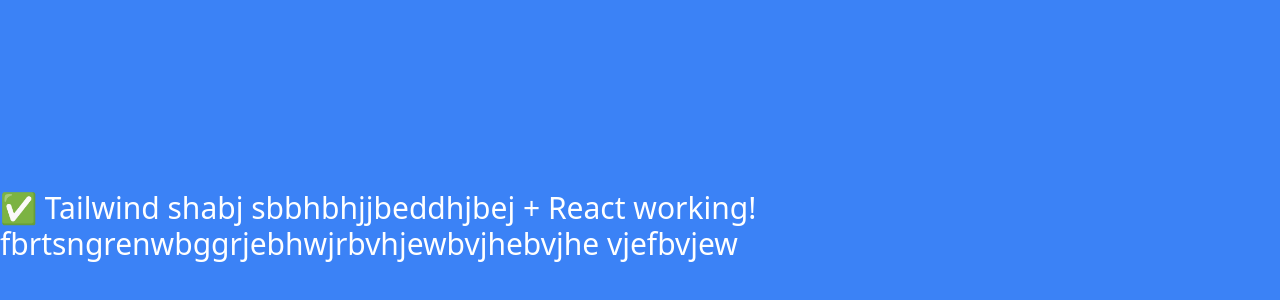
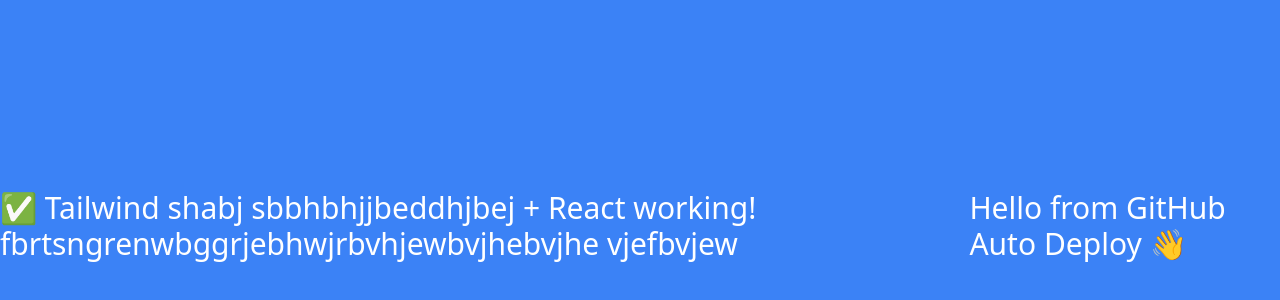
Before and after one commit to HackerShabi/hotels, a React (Create React App) app: page / in a window 1280 px wide. Shown: the part 174-474 px from the top of the page. Built offline with nearby package versions, Linux system fonts and the light colour scheme.

Commit message:
Update home message

```diff
--- a/src/App.js
+++ b/src/App.js
@@ -1,7 +1,8 @@
 function App() {
   return (
     <div className="min-h-screen flex items-center justify-center bg-blue-500 text-white text-3xl">
-      ✅ Tailwind  shabj sbbhbhjjbeddhjbej + React working! fbrtsngrenwbggrjebhwjrbvhjewbvjhebvjhe vjefbvjew
+      ✅ Tailwind  shabj sbbhbhjjbeddhjbej + React working! fbrtsngrenwbggrjebhwjrbvhjewbvjhebvjhe vjefbvjew <h1>Hello from GitHub Auto Deploy 👋</h1>
+
     </div>
       );
 }
```
